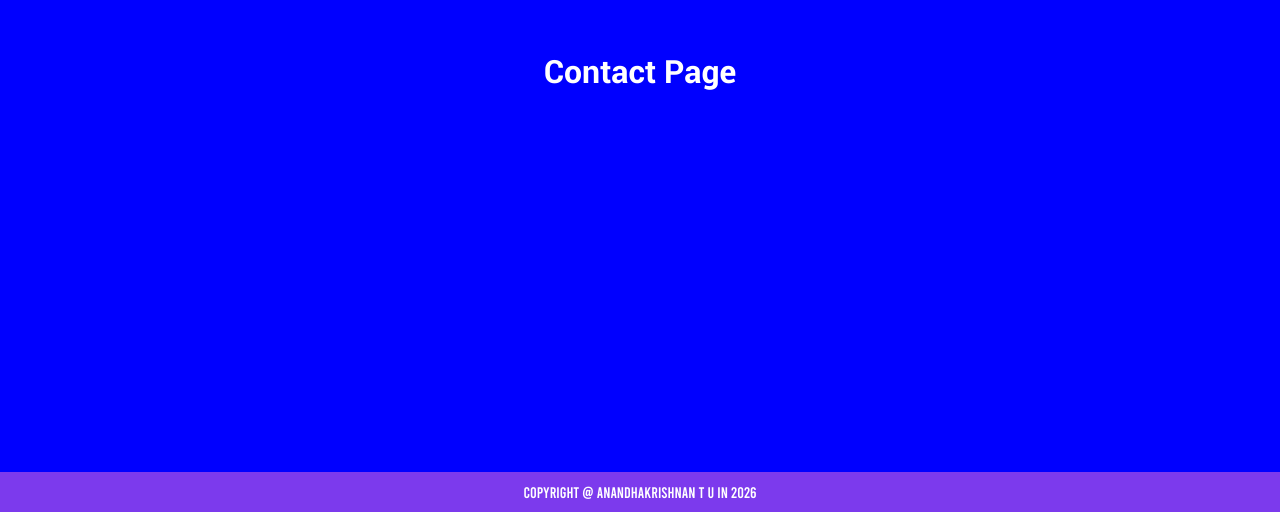
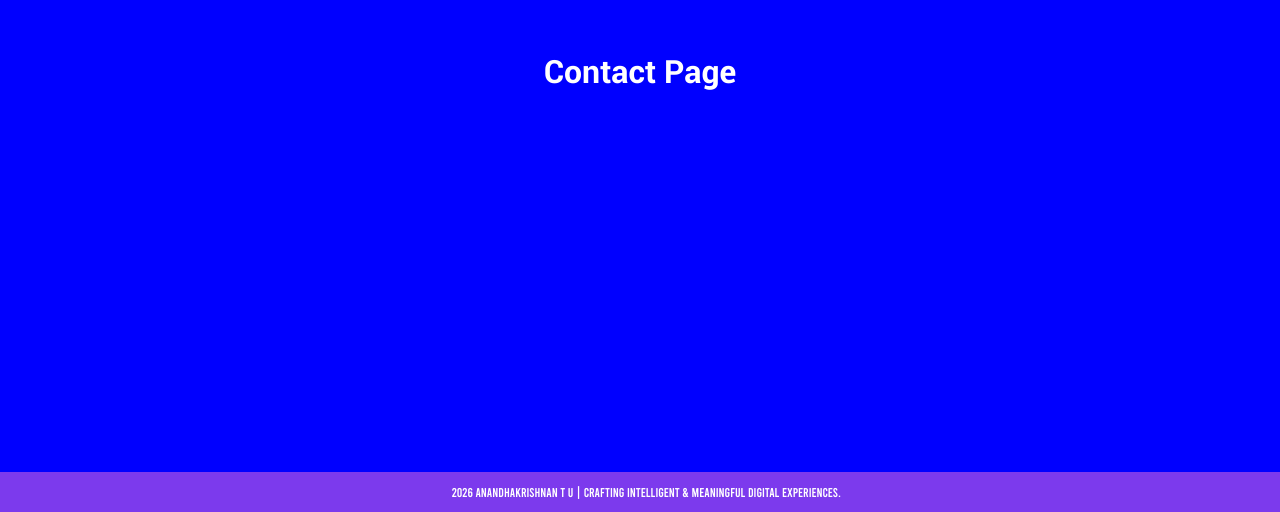
Before and after one commit to anandha-krishnan-tu/portfolio, a React (Vite) app: page / in a window 1280 px wide. Shown: the part 6266-6778 px from the top of the page. Built offline with nearby package versions, Linux system fonts and the light colour scheme; some icons are missing.

Commit message:
Minor updates in footer and case study page

```diff
--- a/src/App.tsx
+++ b/src/App.tsx
@@ -10,9 +10,12 @@ import Experiments from './pages/Experiments/Experiments'
 import CaseStudy from './pages/CaseStudy/CaseStudy'
 import HomeLayout from './layouts/HomeLayout'
 import CaseStudyLayout from './layouts/CaseStudyLayout'
+import ScrollToTop from './components/ScrollToTop/ScrollToTop'
 
 function App() {
   return (
+    <>
+      <ScrollToTop />
       <Routes>
 
         {/* Home with NavBar + Footer */}
@@ -43,6 +46,7 @@ function App() {
         </Route>
 
       </Routes>
+    </>
   );
 }
 
--- a/src/components/Footer/Footer.styles.ts
+++ b/src/components/Footer/Footer.styles.ts
@@ -10,6 +10,6 @@ export const FooterContainer = styled.div`
     align-items:center;
     justify-content:center;
     font-family:"Bebas";
-    font-size:1.2vw;
+    font-size:1vw;
     font-weight:400;
 `
--- a/src/components/Footer/Footer.tsx
+++ b/src/components/Footer/Footer.tsx
@@ -1,9 +1,13 @@
 import { FooterContainer } from "./Footer.styles";
+import CopyrightIcon from '@mui/icons-material/Copyright';
 
 function Footer() {
+
+    const year = new Date().getFullYear();
+
     return (
         <FooterContainer>
-            copyright @ Anandhakrishnan T U in 2026
+            <CopyrightIcon/> {year} Anandhakrishnan T U  | Crafting intelligent & meaningful digital experiences.
         </FooterContainer>
     );
 }
--- /dev/null
+++ b/src/components/ScrollToTop/ScrollToTop.tsx
@@ -0,0 +1,14 @@
+import { useEffect } from "react";
+import { useLocation } from "react-router-dom";
+
+function ScrollToTop(){
+    const {pathname} = useLocation();
+
+    useEffect(()=>{
+        window.scrollTo(0,0);
+    },[pathname]);
+
+    return null;
+}
+
+export default ScrollToTop;
```
Lines whose indentation alone changed are shown as unchanged.
